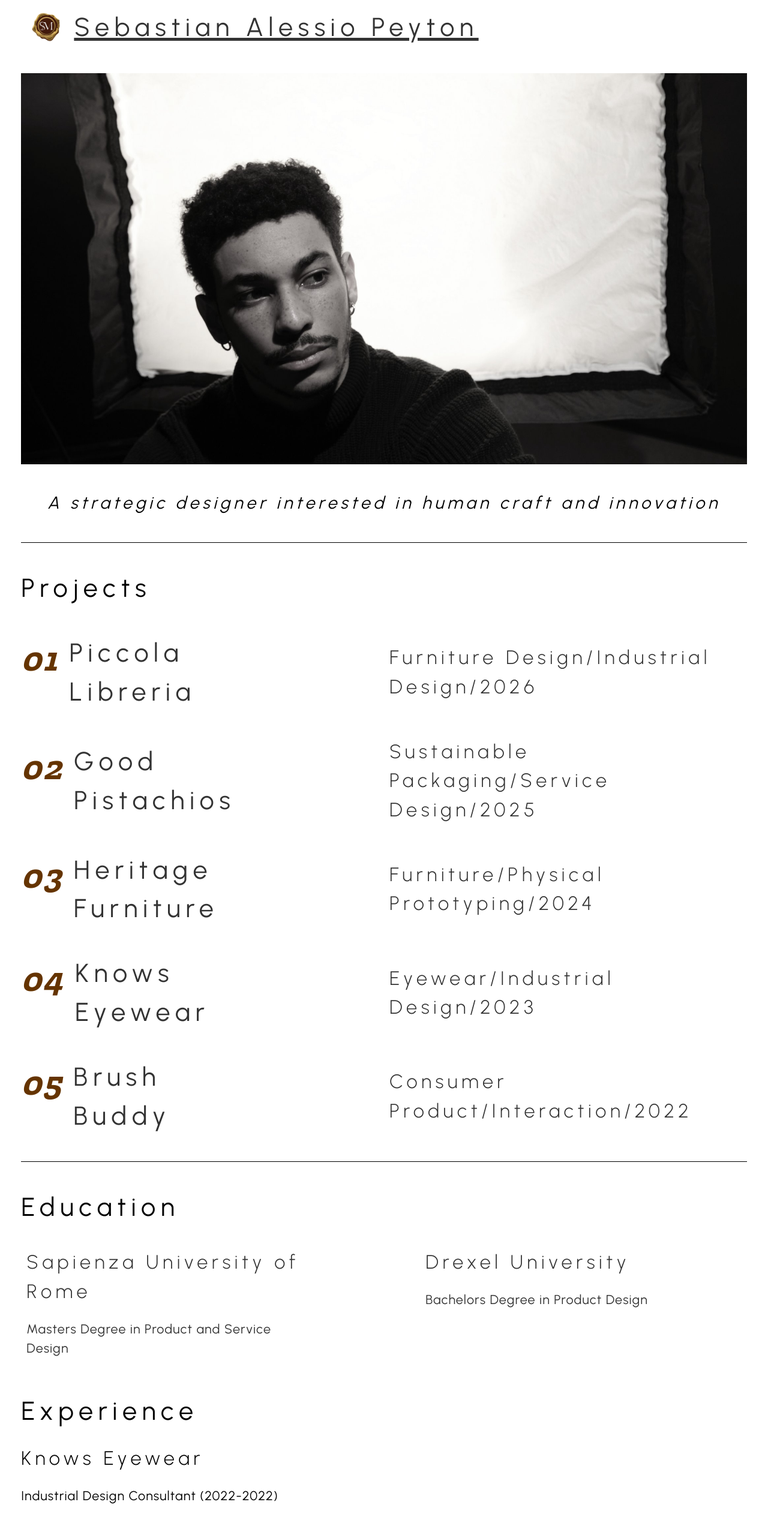
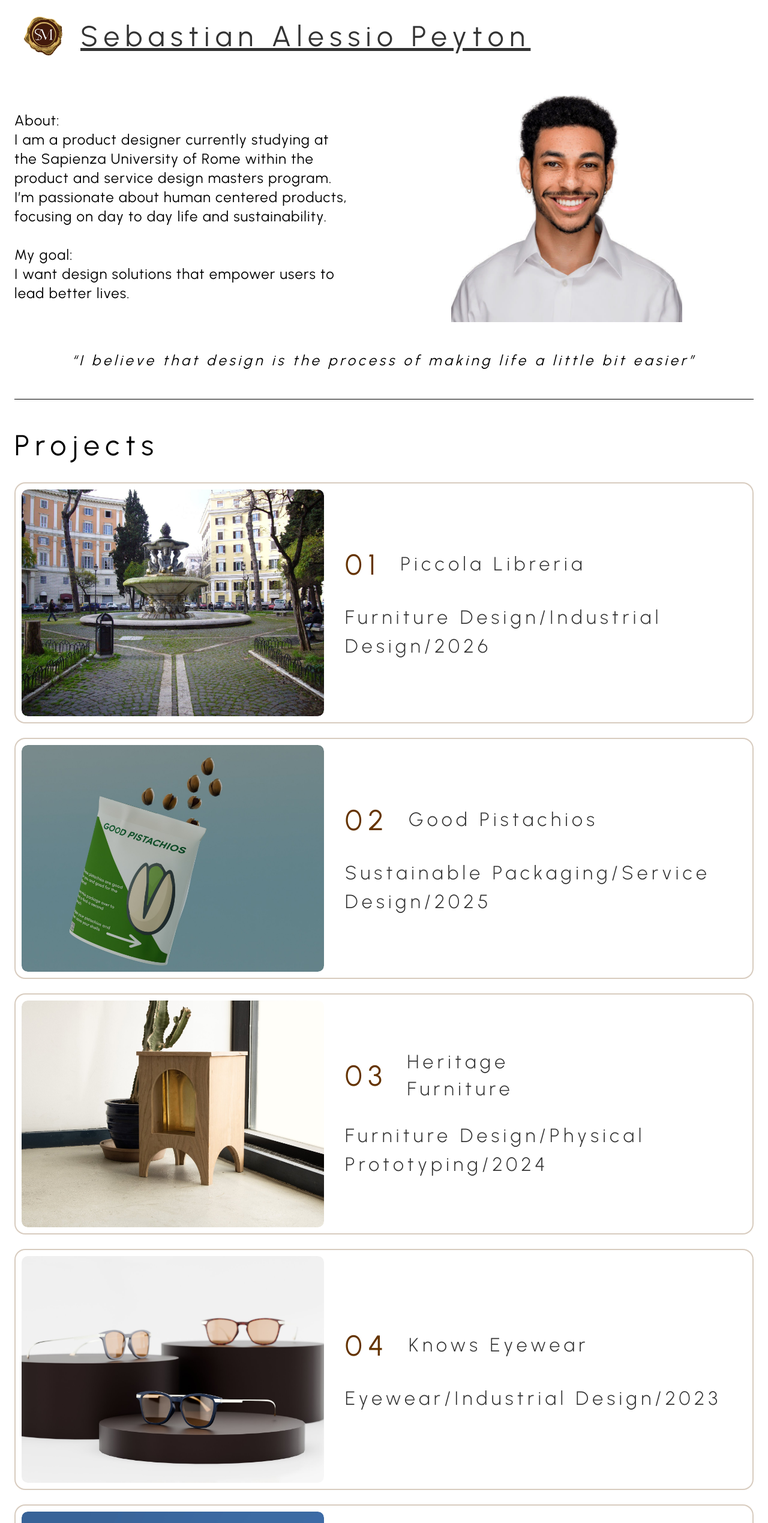
Before and after one commit to sebastianM2/portfolio-scaffold, a Next.js app: page / in a window 1280 px wide. Shown: the top 2539 px of the page at 60% size. Built offline with nearby package versions, Linux system fonts and the light colour scheme.

Commit message:
Update Home page
Updated homepage with new text, new personal image, and card design for projects

```diff
--- a/src/app/page.tsx
+++ b/src/app/page.tsx
@@ -1,14 +1,14 @@
 import Image from "next/image";
 import Link from "next/link";
-import { hero, nav, projects, education, experience } from "@/content/site";
+import { hero, nav, about, projects, education, experience, caseStudies } from "@/content/site";
 
 export default function Home() {
   return (
     <>
-      <header className="flex flex-col sm:flex-row items-center sm:justify-between gap-[14.4px] px-[21.6px] py-[9px] max-w-[1238.4px] mx-auto">
-        <div className="flex items-center gap-[9px]">
+      <header className="flex flex-col sm:flex-row items-center sm:justify-between gap-4 px-6 py-2.5 max-w-[1376px] mx-auto">
+        <div className="flex items-center gap-2.5">
           {/* Wax seal logo — original source file (not PDF-extracted) */}
-          <div className="relative shrink-0 size-[57.6px] sm:size-[72px]">
+          <div className="relative shrink-0 size-16 sm:size-[100px]">
             <Image
               src="/images/logo.png"
               alt="Sebastian Alessio Peyton logo"
@@ -17,27 +17,38 @@ export default function Home() {
               priority
             />
           </div>
-          <p className="font-body font-normal text-[#333] text-[21.6px] sm:text-[43.2px] tracking-[4.3px] sm:tracking-[8.6px] underline decoration-[11%] break-words">
+          <p className="font-body font-normal text-[#333] text-2xl sm:text-[48px] tracking-[4.8px] sm:tracking-[9.6px] underline decoration-[11%] break-words">
             {nav.logoText}
           </p>
         </div>
-
       </header>
 
-      <main id="main-content" className="px-[21.6px] max-w-[1252.8px] mx-auto flex flex-col gap-[43.2px] py-[32.4px]">
-        {/* Hero portrait — original B&W source file (not PDF-extracted), cropped/optimized for web */}
-        <div className="relative w-full aspect-[1392/750]">
+      <main id="main-content" className="px-6 max-w-[1376px] mx-auto flex flex-col gap-12 py-8">
+        {/* About section — replaces the old full-width hero portrait */}
+        <section
+          aria-label="About"
+          className="flex flex-col sm:flex-row gap-8 sm:gap-[50px] items-center w-full"
+        >
+          <div className="flex-1 font-body font-normal text-black text-base sm:text-2xl tracking-[1px] sm:tracking-[1.2px] whitespace-pre-wrap">
+            <p className="mb-0">{about.aboutLabel}</p>
+            <p className="mb-0">{about.aboutText}</p>
+            <p className="mb-0">&nbsp;</p>
+            <p className="mb-0">{about.goalLabel}</p>
+            <p>{about.goalText}</p>
+          </div>
+          <div className="relative w-full sm:w-[624px] h-[240px] sm:h-[385px] shrink-0">
             <Image
-            src="/images/hero-portrait.jpg"
-            alt="Portrait of Sebastian Alessio Peyton"
+              src={about.headshot.src}
+              alt={about.headshot.alt}
               fill
-            className="object-cover object-bottom"
+              className="object-contain"
               priority
-            sizes="(max-width: 1392px) 100vw, 1392px"
+              sizes="(max-width: 640px) 100vw, 624px"
             />
           </div>
+        </section>
 
-        <p className="font-body italic text-black text-[18px] sm:text-[28.8px] text-center tracking-[2.7px] sm:tracking-[5.8px] break-words">
+        <p className="font-body italic text-black text-base sm:text-2xl text-center tracking-[4px] sm:tracking-[4.8px] break-words">
           {hero.tagline}
         </p>
 
@@ -46,31 +57,47 @@ export default function Home() {
         <section aria-labelledby="projects-heading">
           <h2
             id="projects-heading"
-            className="font-body font-normal text-black text-[27px] sm:text-[43.2px] tracking-[4.3px] sm:tracking-[8.6px] mb-[43.2px]"
+            className="font-body font-normal text-black text-3xl sm:text-[48px] tracking-[4.8px] sm:tracking-[9.6px] mb-8"
           >
             Projects
           </h2>
-          <ul className="flex flex-col gap-[43.2px]">
-            {projects.map((project) => (
+          <ul className="flex flex-col gap-6">
+            {projects.map((project) => {
+              const caseStudy = caseStudies.find((c) => c.slug === project.slug);
+              return (
                 <li key={project.slug} className="w-full">
                   <Link
                     href={`/case-studies/${project.slug}`}
-                  className="flex flex-col sm:flex-row gap-[14.4px] sm:gap-[18px] sm:items-center w-full"
+                    className="flex flex-col sm:flex-row gap-[18px] sm:gap-[35px] items-start sm:items-center w-full bg-white border-2 border-[rgba(101,52,0,0.25)] rounded-[18px] p-2.5"
                   >
-                  <div className="flex flex-1 gap-[14.4px] sm:gap-[18px] items-start min-w-0 sm:min-w-[360px]">
-                    <p className="font-heading italic font-bold text-[#653400] text-[32.4px] sm:text-[57.6px] tracking-[1.4px] sm:tracking-[2.9px] whitespace-nowrap shrink-0">
+                    {caseStudy && (
+                      <div className="relative w-full sm:w-[504px] h-[220px] sm:h-[378px] shrink-0 rounded-[10px] overflow-hidden">
+                        <Image
+                          src={caseStudy.heroImage.src}
+                          alt={caseStudy.heroImage.alt}
+                          fill
+                          className="object-cover rounded-[10px]"
+                          sizes="(max-width: 640px) 100vw, 504px"
+                        />
+                      </div>
+                    )}
+                    <div className="flex-1 flex flex-col gap-4 sm:gap-8 items-start justify-center sm:self-stretch min-w-0 w-full px-2 sm:px-0">
+                      <div className="flex gap-4 sm:gap-8 items-center min-w-0 sm:min-w-[400px] w-full">
+                        <p className="font-body font-normal text-[#653400] text-2xl sm:text-[48px] tracking-[4.8px] sm:tracking-[9.6px] whitespace-nowrap shrink-0">
                           {project.number}
                         </p>
-                    <p className="font-body font-normal text-[#333] text-[21.6px] sm:text-[43.2px] tracking-[4.3px] sm:tracking-[8.6px] sm:w-[291.6px]">
+                        <p className="font-body font-light text-[#333] text-xl sm:text-[32px] tracking-[3.2px] sm:tracking-[6.4px] sm:w-[324px]">
                           {project.title}
                         </p>
                       </div>
-                  <p className="flex-1 font-body font-light text-[#333] text-[16.2px] sm:text-[32.4px] tracking-[2.9px] sm:tracking-[6.5px]">
+                      <p className="font-body font-light text-[#333] text-base sm:text-[32px] tracking-[2px] sm:tracking-[6.4px] w-full">
                         {project.meta}
                       </p>
+                    </div>
                   </Link>
                 </li>
-            ))}
+              );
+            })}
           </ul>
         </section>
 
@@ -79,17 +106,17 @@ export default function Home() {
         <section aria-labelledby="education-heading">
           <h2
             id="education-heading"
-            className="font-body font-normal text-black text-[27px] sm:text-[43.2px] tracking-[4.3px] sm:tracking-[8.6px] mb-[21.6px]"
+            className="font-body font-normal text-black text-3xl sm:text-[48px] tracking-[4.8px] sm:tracking-[9.6px] mb-6"
           >
             Education
           </h2>
           <div className="flex flex-col sm:flex-row items-start justify-between gap-[18px] text-[#333]">
             {education.map((entry) => (
-              <div key={entry.school} className="flex flex-col gap-[21.6px] px-[9px] py-[13.5px] sm:w-[544.5px]">
-                <p className="font-body font-light text-[21.6px] sm:text-[32.4px] tracking-[2.9px] sm:tracking-[6.5px]">
+              <div key={entry.school} className="flex flex-col gap-6 px-2.5 py-[15px] sm:w-[605px]">
+                <p className="font-body font-light text-xl sm:text-[32px] tracking-[3.2px] sm:tracking-[6.4px]">
                   {entry.school}
                 </p>
-                <p className="font-body font-normal text-[14.4px] sm:text-[21.6px] tracking-[0.5px] sm:tracking-[1.1px] sm:w-[422.1px]">
+                <p className="font-body font-normal text-base sm:text-2xl tracking-[1px] sm:tracking-[1.2px] sm:w-[469px]">
                   {entry.degree}
                 </p>
               </div>
@@ -100,17 +127,17 @@ export default function Home() {
         <section aria-labelledby="experience-heading">
           <h2
             id="experience-heading"
-            className="font-body font-normal text-black text-[27px] sm:text-[43.2px] tracking-[4.3px] sm:tracking-[8.6px] mb-[21.6px]"
+            className="font-body font-normal text-black text-3xl sm:text-[48px] tracking-[4.8px] sm:tracking-[9.6px] mb-6"
           >
             Experience
           </h2>
-          <div className="flex flex-col gap-[21.6px] text-black">
+          <div className="flex flex-col gap-6 text-black">
             {experience.map((entry) => (
-              <div key={entry.company} className="flex flex-col gap-[21.6px]">
-                <p className="font-body font-light text-[21.6px] sm:text-[32.4px] tracking-[2.9px] sm:tracking-[6.5px]">
+              <div key={entry.company} className="flex flex-col gap-6">
+                <p className="font-body font-light text-xl sm:text-[32px] tracking-[3.2px] sm:tracking-[6.4px]">
                   {entry.company}
                 </p>
-                <p className="font-body font-normal text-[14.4px] sm:text-[21.6px] tracking-[0.5px] sm:tracking-[1.1px]">
+                <p className="font-body font-normal text-base sm:text-2xl tracking-[1px] sm:tracking-[1.2px]">
                   {entry.role}
                 </p>
               </div>
@@ -126,9 +153,9 @@ export default function Home() {
           <a
             href="/resume.pdf"
             download
-            className="inline-block bg-[#653400] px-[9px] py-[6.5px] rounded-[1px]"
+            className="inline-block bg-[#653400] px-2.5 py-2 rounded-[1px]"
           >
-            <span className="font-body font-normal text-[21.6px] text-white tracking-[1.1px]">
+            <span className="font-body font-normal text-2xl text-white tracking-[1.2px]">
               {hero.resumeButtonLabel}
             </span>
           </a>
--- a/src/content/site.ts
+++ b/src/content/site.ts
@@ -16,8 +16,17 @@ export const nav = {
   logoText: "Sebastian Alessio Peyton",
 };
 
+export const about = {
+  headshot: { src: "/images/headshot.png", alt: "Portrait of Sebastian Alessio Peyton" },
+  aboutLabel: "About: ",
+  aboutText:
+    "I am a product designer currently studying at the Sapienza University of Rome within the product and service design masters program. I’m passionate about human centered products, focusing on day to day life and sustainability. ",
+  goalLabel: "My goal: ",
+  goalText: "I want design solutions that empower users to lead better lives.",
+};
+
 export const hero = {
-  tagline: "A strategic designer interested in human craft and innovation",
+  tagline: "“I believe that design is the process of making life a little bit easier” ",
   resumeButtonLabel: "Download Full Resume",
 };
 
@@ -45,7 +54,7 @@ export const projects: Project[] = [
   {
     number: "03",
     title: "Heritage Furniture",
-    meta: "Furniture/Physical Prototyping/2024",
+    meta: "Furniture Design/Physical Prototyping/2024",
     slug: "heritage-furniture",
   },
   {
@@ -57,7 +66,7 @@ export const projects: Project[] = [
   {
     number: "05",
     title: "Brush Buddy",
-    meta: "Consumer Product/Interaction/2022",
+    meta: "Consumer Product/Interaction Design/2022",
     slug: "brush-buddy",
   },
 ];
@@ -616,7 +625,7 @@ export const caseStudies: CaseStudy[] = [
     title: "Good Pistachios",
     summary: "Sustainable Packaging/Service Design/2025",
     heroImage: {
-      src: "/images/case-studies/Good-pistachios/Bag in sky with Pistachios.png",
+      src: "/images/case-studies/good-pistachios/hero.jpg",
       alt: "Good Pistachios packaging bag with pistachios falling into it",
     },
     brief:
@@ -632,7 +641,7 @@ export const caseStudies: CaseStudy[] = [
         type: "fullImage",
         fit: "contain",
         image: {
-          src: "/images/case-studies/Good-pistachios/Crop of 4Ws.png",
+          src: "/images/case-studies/good-pistachios/problem-definition.jpg",
           alt: "Problem definition chart covering the pistachio supply chain, stakeholders, and industry problems",
         },
         caption:
@@ -647,7 +656,7 @@ export const caseStudies: CaseStudy[] = [
         type: "fullImage",
         fit: "contain",
         image: {
-          src: "/images/case-studies/Good-pistachios/Food Journey Map Group 13 Ekin Su-Sebastian.png",
+          src: "/images/case-studies/good-pistachios/journey-map.jpg",
           alt: "Pistachio snack journey map outlining critical points across the supply chain",
         },
         caption:
@@ -659,7 +668,7 @@ export const caseStudies: CaseStudy[] = [
         imageSide: "left",
         fit: "contain",
         image: {
-          src: "/images/case-studies/Good-pistachios/Persona.png",
+          src: "/images/case-studies/good-pistachios/persona.jpg",
           alt: "Target Users and Personas: Marta, Alessandro, and Giovanna, with their goals for a sustainable pistachio product",
         },
         text: "Once we understood the supply chain we also studied the main customers of pistachios in America, to the left are personas that are created based on snack pistachio consumer data",
@@ -671,8 +680,8 @@ export const caseStudies: CaseStudy[] = [
         type: "imageRow",
         fit: "contain",
         images: [
-          { src: "/images/case-studies/Good-pistachios/Product Sketch 1.png", alt: "Design concept sketch of a two-compartment tray with sliding divider" },
-          { src: "/images/case-studies/Good-pistachios/Product Sketch 2.png", alt: "Design concept sketch of a resealable shipping bag with QR code tracking" },
+          { src: "/images/case-studies/good-pistachios/design-concept-sketch-1.jpg", alt: "Design concept sketch of a two-compartment tray with sliding divider" },
+          { src: "/images/case-studies/good-pistachios/design-concept-sketch-2.jpg", alt: "Design concept sketch of a resealable shipping bag with QR code tracking" },
         ],
         caption:
           "Our team decided that we would have the most impact on pistachio waste by creating a consumer facing design intervention. we began designing different packaging solutions that address how a consumer can mitigate the waste that is created from snack pistachios",
@@ -682,7 +691,7 @@ export const caseStudies: CaseStudy[] = [
         type: "fullImage",
         fit: "contain",
         image: {
-          src: "/images/case-studies/Good-pistachios/Concept Sheet Final.png",
+          src: "/images/case-studies/good-pistachios/concept-sheet.jpg",
           alt: "Concept sheet covering morphology, technology, and function of the Good Pistachios packaging system",
         },
         caption:
@@ -692,7 +701,7 @@ export const caseStudies: CaseStudy[] = [
         type: "fullImage",
         fit: "contain",
         image: {
-          src: "/images/case-studies/Good-pistachios/Bag Transparent (Bright Edit).png",
+          src: "/images/case-studies/good-pistachios/packaging-render.jpg",
           alt: "3D render of the Good Pistachios packaging",
         },
         caption: "Along with design 3D renders of the packaging were created to communicate the design of packaging",
@@ -703,7 +712,7 @@ export const caseStudies: CaseStudy[] = [
         type: "fullImage",
         fit: "cover",
         image: {
-          src: "/images/case-studies/Good-pistachios/Business Model Canvas.png",
+          src: "/images/case-studies/good-pistachios/business-model-canvas.jpg",
           alt: "Business Model Canvas for the Good Pistachios packaging service",
         },
         caption:
@@ -713,7 +722,7 @@ export const caseStudies: CaseStudy[] = [
         type: "fullImage",
         fit: "contain",
         image: {
-          src: "/images/case-studies/Good-pistachios/Competitive Analysis.png",
+          src: "/images/case-studies/good-pistachios/competitive-analysis.jpg",
           alt: "Competitive analysis comparing Good Pistachios against Wonderful Pistachios and Verde Dorato",
         },
         caption:
@@ -723,7 +732,7 @@ export const caseStudies: CaseStudy[] = [
         type: "fullImage",
         fit: "contain",
         image: {
-          src: "/images/case-studies/Good-pistachios/Food System Journey Map 11-12-2026.png",
+          src: "/images/case-studies/good-pistachios/system-map.jpg",
           alt: "System map showing stakeholders in the B2B packaging service for pistachio processing plants",
         },
         caption:
@@ -735,7 +744,7 @@ export const caseStudies: CaseStudy[] = [
         type: "fullImage",
         fit: "cover",
         image: {
-          src: "/images/case-studies/Good-pistachios/Set pices Good Pistascios Transparent.png",
+          src: "/images/case-studies/good-pistachios/outcome.jpg",
           alt: "Good Pistachios packaging and resealable pouch staged on a table for validation",
         },
         caption:
```
Also changed, not shown: public/images/headshot.png (added). Lines whose indentation alone changed are shown as unchanged.
